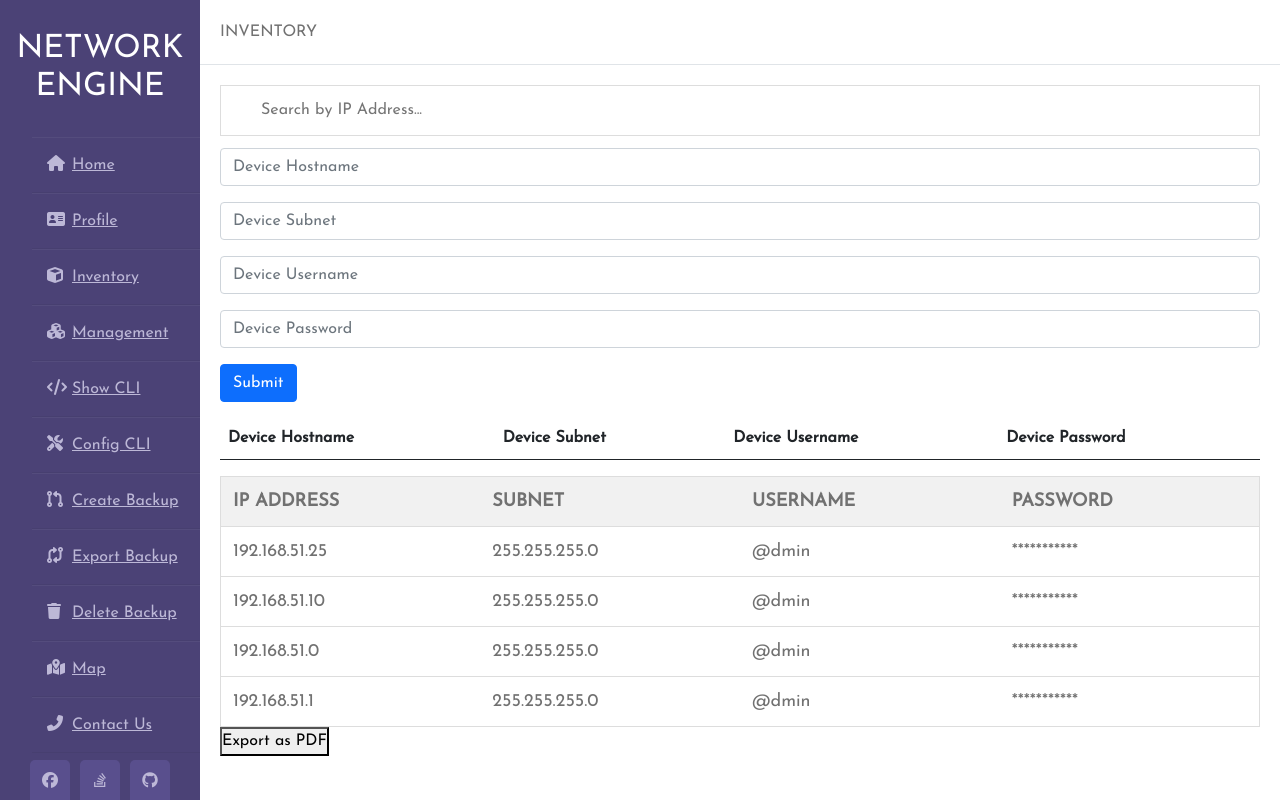
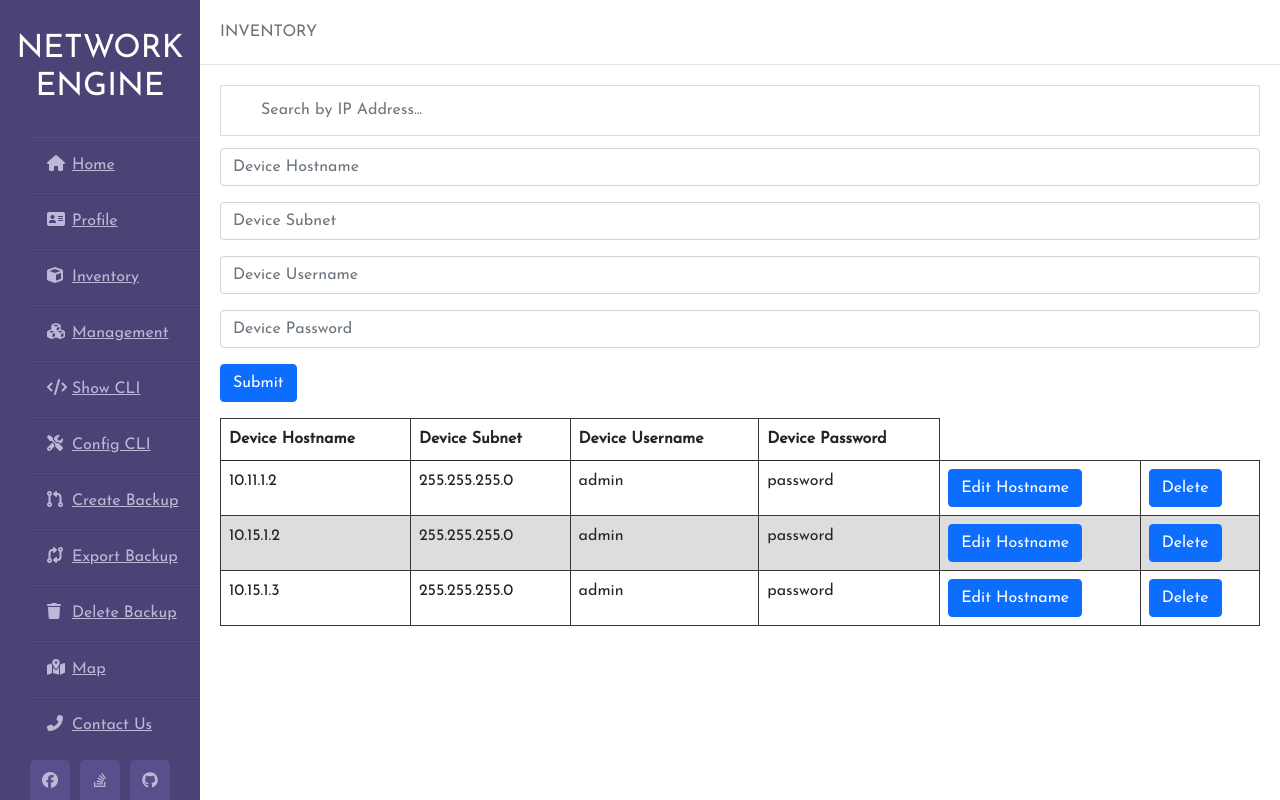
Before and after one commit to ADPOLLEY/Network-Engine, a Flask app: page /inventory in a window 1280 px wide. Run offline with Flask 2, Linux system fonts and the light colour scheme; data comes from the database, SQL or seed files in the repository; both versions use the stored data as it was after the commit; lists and menus that the app fills with data are empty; some libraries are stand-ins or nearby versions.

Commit message:
Inventory Edit/Delete

```diff
--- a/app/templates/inventory.html
+++ b/app/templates/inventory.html
@@ -38,6 +38,29 @@
             }
         }
     </script>
+    <style>
+        table {
+            font-family: arial, sans-serif;
+            border-collapse: collapse;
+            width: 100%;
+        }
+
+        tr.htmx-swapping td {
+            opacity: 0;
+            transition: opacity 0.5s ease-out;
+        }
+
+        td, th {
+            border: 1px solid #383737;
+            text-align: left;
+            padding: 8px;
+        }
+
+        tr:nth-child(even) {
+            background-color: #dddddd;
+        }
+    </style>
+
 
 </head>
 
@@ -100,65 +123,29 @@
                       </tr>
                     </thead>
                     <tbody id="new-device" hx-target="closest tr" hx-swap="outerHTML swap:0.5s">
-                        {%for device in Device%}
+                        {%for device in devices%}
                         <tr>
-                            <td>{{device.Device.hostname_id}}</td>
-                            <td>{{device.Device.subnet}}</td>
-                            <td>{{device.Device.username}}</td>
-                            <td>{{device.Device.password}}</td>
+                            <td>{{device.hostname_id}}</td>
+                            <td>{{device.subnet}}</td>
+                            <td>{{device.username}}</td>
+                            <td>{{device.password}}</td>
                             <td>
                                 <button class="btn btn-primary"
-                                    hx-get="/get-edit-form/{{device.Device.hostname_id}}">
+                                    hx-get="/get-edit-form/{{device.hostname_id}}">
                                     Edit Hostname
                                 </button>
                             </td>
                             <td>
-                                <button hx-delete="/delete/{{device.Device.hostname_id}}" class="btn btn-primary">Delete</button>
+                                <button class="btn btn-primary"
+                                    hx-delete="/delete/{{device.hostname_id}}">
+                                    Delete
+                                </button>
                             </td>
                         </tr>
                         {%endfor%}
                     </tbody>
                 </table>
-            </body>
-
-                <table id="myTable">
-                    <tr class="header">
-                        <th style="width:25%;">IP Address</th>
-                        <th style="width:25%;">Subnet</th>
-                        <th style="width:25%;">Username</th>
-                        <th style="width:25%;">Password</th>
-                    </tr>
-                    <tr>
-                        <td>192.168.51.25</td>
-                        <td>255.255.255.0</td>
-                        <td>@dmin</td>
-                        <td>***********</td>
-                    </tr>
-                    <tr>
-                        <td>192.168.51.10</td>
-                        <td>255.255.255.0</td>
-                        <td>@dmin</td>
-                        <td>***********</td>
-                    </tr>
-                    <tr>
-                        <td>192.168.51.0</td>
-                        <td>255.255.255.0</td>
-                        <td>@dmin</td>
-                        <td>***********</td>
-                    </tr>
-                    <tr>
-                        <td>192.168.51.1</td>
-                        <td>255.255.255.0</td>
-                        <td>@dmin</td>
-                        <td>***********</td>
-                    </tr>
-                </table>
-
-                <!--THE BUTTON IS A PLACE HOLDER WHERE THE WORKING ONE WILL GO-->
-                <button onclick="javascript:demoFromHTML()">Export as PDF</button>
-
             </div>
-            <!--<a href="javascript:demoFromHTML()" class="button">Run Code</a>/-->
         </div>
     </div>
 </body>
--- a/app/views.py
+++ b/app/views.py
@@ -10,8 +10,8 @@
 @app.route("/inventory", methods=["GET"])
 def inventory():
     """Serve inventory template."""
-    device = db.session.query(Device).filter(Device.hostname_id == Device.hostname_id).all()
-    return render_template("inventory.html", device=device)
+    devices = db.session.query(Device).all()
+    return render_template("inventory.html", devices=devices)
 
 @app.route("/submit", methods=["POST"])
 def submit():
@@ -43,7 +43,7 @@
         <td>
             <button class="btn btn-primary"
                 hx-get="/get-edit-form/{global_device_object.hostname_id}">
-                Edit Title
+                Edit Hostname
             </button>
         </td>
         <td>
@@ -58,15 +58,15 @@
 
 @app.route("/delete/<int:id>", methods=["DELETE"])
 def delete_device(id):
-    device = Device.query.get(id)
+    device = Device.query(id)
     db.session.delete(device)
     db.session.commit()
 
     return ""
 
 @app.route("/get-edit-form/<int:id>", methods=["GET"])
-def get_edit_form(hostname_id):
-    device = Device.query.get(hostname_id)
+def get_edit_form(id):
+    device = Device.query.get(id)
 
     response = f"""
     <tr hx-trigger='cancel' class='editing' hx-get="/get-book-row/{id}">
```
Also changed, not shown: app/sqlite.db.
